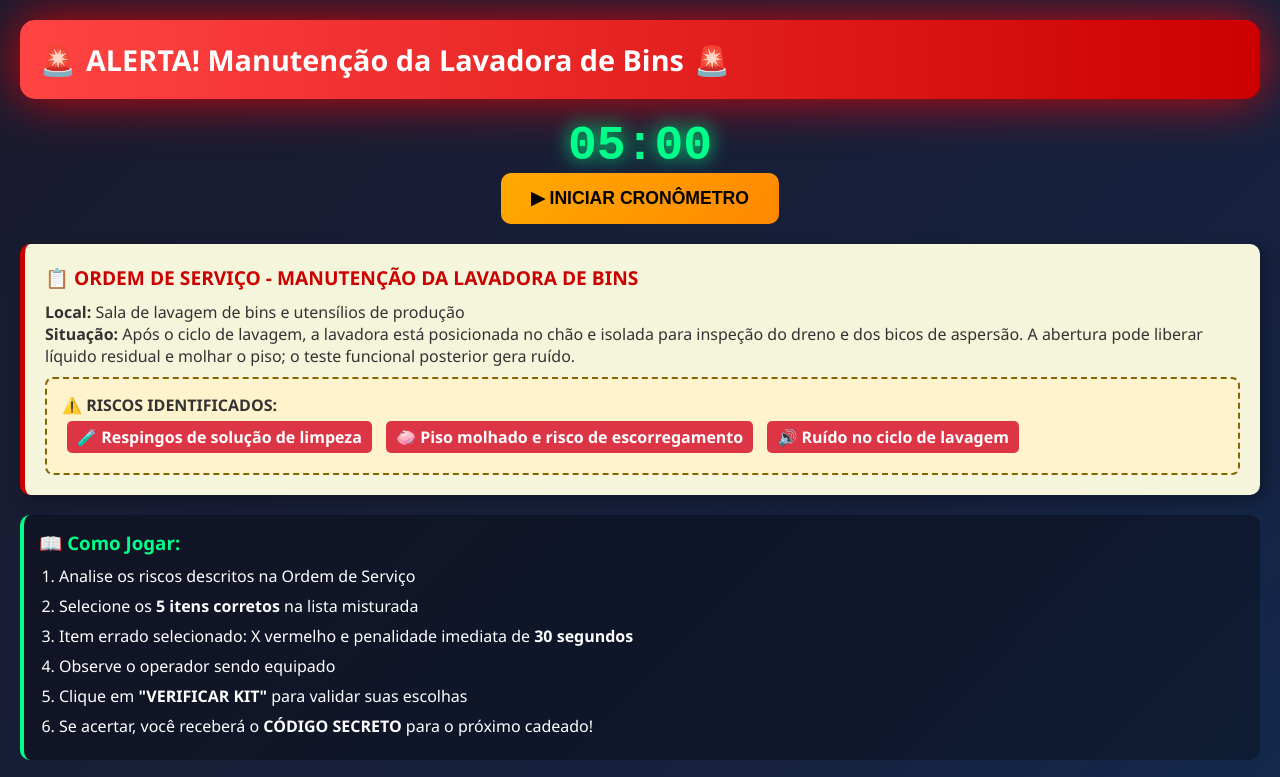
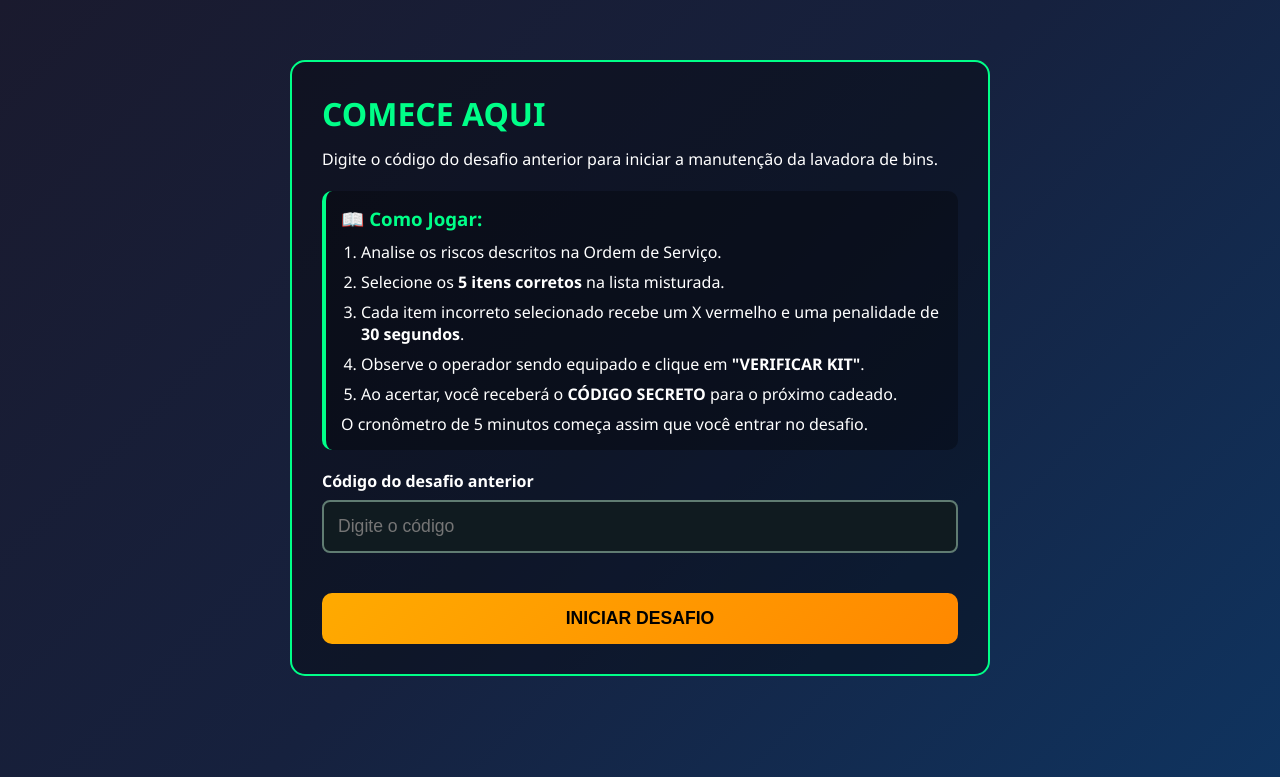
Before and after one commit to ServierDoBrasil/SIPAT-2026, a plain HTML site: page Desafio_kit_protecao_epis.html in a window 1280 px wide. Shown: the top 777 px of the page. Drawn offline with Linux system fonts and the light colour scheme.

Commit message:
Comitando
Comitando

```diff
--- a/Desafio_kit_protecao_epis.html
+++ b/Desafio_kit_protecao_epis.html
@@ -24,6 +24,54 @@
             margin: 0 auto;
             padding: 20px;
         }
+
+        .entry-screen {
+            max-width: 700px;
+            margin: 40px auto;
+            padding: 30px;
+            background: rgba(0,0,0,0.35);
+            border: 2px solid #00ff88;
+            border-radius: 15px;
+        }
+
+        .entry-screen h1 {
+            color: #00ff88;
+            margin-bottom: 12px;
+        }
+
+        .entry-screen > p {
+            margin-bottom: 20px;
+            line-height: 1.5;
+        }
+
+        .entry-form label {
+            display: block;
+            margin-bottom: 8px;
+            font-weight: bold;
+        }
+
+        .entry-form input {
+            width: 100%;
+            padding: 14px;
+            border: 2px solid #607c72;
+            border-radius: 8px;
+            background: #101b20;
+            color: #fff;
+            font-size: 1.1rem;
+        }
+
+        .entry-form input:focus-visible {
+            outline: 2px solid #00ff88;
+            outline-offset: 2px;
+        }
+
+        .entry-error {
+            min-height: 1.5em;
+            margin: 8px 0;
+            color: #ff8585;
+        }
+
+        .entry-form .btn { width: 100%; }
 
         #gameScreen[hidden] {
             display: none;
@@ -502,7 +550,31 @@
     </style>
 </head>
 <body>
-    <div class="container" id="gameScreen">
+    <main class="container" id="entryScreen">
+        <div class="entry-screen">
+            <h1>COMECE AQUI</h1>
+            <p>Digite o código do desafio anterior para iniciar a manutenção da lavadora de bins.</p>
+            <div class="instructions">
+                <h3>📖 Como Jogar:</h3>
+                <ol>
+                    <li>Analise os riscos descritos na Ordem de Serviço.</li>
+                    <li>Selecione os <strong>5 itens corretos</strong> na lista misturada.</li>
+                    <li>Cada item incorreto selecionado recebe um X vermelho e uma penalidade de <strong>30 segundos</strong>.</li>
+                    <li>Observe o operador sendo equipado e clique em <strong>"VERIFICAR KIT"</strong>.</li>
+                    <li>Ao acertar, você receberá o <strong>CÓDIGO SECRETO</strong> para o próximo cadeado.</li>
+                </ol>
+                <p>O cronômetro de 5 minutos começa assim que você entrar no desafio.</p>
+            </div>
+            <form class="entry-form" id="entryForm" novalidate>
+                <label for="accessCode">Código do desafio anterior</label>
+                <input id="accessCode" type="text" autocomplete="off" placeholder="Digite o código" required>
+                <p class="entry-error" id="accessError" role="status" aria-live="polite"></p>
+                <button class="btn btn-start" type="submit">INICIAR DESAFIO</button>
+            </form>
+        </div>
+    </main>
+
+    <div class="container" id="gameScreen" hidden>
         <!-- Cabeçalho de Alerta -->
         <div class="alert-header">
             <h1>
@@ -515,7 +587,6 @@
         <!-- Timer -->
         <div class="timer-container">
             <div class="timer" id="timer">05:00</div>
-            <button class="btn btn-start" id="startBtn" onclick="startTimer()">▶ INICIAR CRONÔMETRO</button>
         </div>
 
         <!-- Ordem de Serviço -->
@@ -531,19 +602,6 @@
                     <span>🔊 Ruído no ciclo de lavagem</span>
                 </div>
             </div>
-        </div>
-
-        <!-- Instruções -->
-        <div class="instructions">
-            <h3>📖 Como Jogar:</h3>
-            <ol>
-                <li>Analise os riscos descritos na Ordem de Serviço</li>
-                <li>Selecione os <strong>5 itens corretos</strong> na lista misturada</li>
-                <li>Item errado selecionado: X vermelho e penalidade imediata de <strong>30 segundos</strong></li>
-                <li>Observe o operador sendo equipado</li>
-                <li>Clique em <strong>"VERIFICAR KIT"</strong> para validar suas escolhas</li>
-                <li>Se acertar, você receberá o <strong>CÓDIGO SECRETO</strong> para o próximo cadeado!</li>
-            </ol>
         </div>
 
         <!-- Área do Jogo -->
@@ -856,6 +914,7 @@
         let timerInterval = null;
         let timeRemaining = 300; // 5 minutos em segundos
         let gameStarted = false;
+        const CODIGO_ACESSO = '79742';
 
         const riskProfile = {
             correctEpis: ['protetor', 'oculos', 'luvas', 'botas', 'avental'],
@@ -870,11 +929,30 @@
         const correctEpis = new Set(riskProfile.correctEpis);
         const codeMap = riskProfile.codeMap;
 
+        document.getElementById('entryForm').addEventListener('submit', function(event) {
+            event.preventDefault();
+            const input = document.getElementById('accessCode');
+            const error = document.getElementById('accessError');
+            if (input.value.trim().toLowerCase() !== CODIGO_ACESSO.toLowerCase()) {
+                error.textContent = input.value.trim() ? 'Código incorreto. Confira a pista do desafio anterior.' : 'Informe o código do desafio anterior.';
+                input.setAttribute('aria-invalid', 'true');
+                input.focus();
+                return;
+            }
+            document.getElementById('entryScreen').hidden = true;
+            document.getElementById('gameScreen').hidden = false;
+            startTimer();
+        });
+
+        document.getElementById('accessCode').addEventListener('input', function() {
+            document.getElementById('accessError').textContent = '';
+            this.removeAttribute('aria-invalid');
+        });
+
         // Função para iniciar o timer
         function startTimer() {
             if (gameStarted) return;
             gameStarted = true;
-            document.getElementById('startBtn').style.display = 'none';
 
             timerInterval = setInterval(() => {
                 timeRemaining--;
@@ -1044,10 +1122,10 @@
             document.getElementById('counter').textContent = '0';
             document.getElementById('timer').textContent = '05:00';
             document.getElementById('timer').classList.remove('warning', 'danger');
-            document.getElementById('startBtn').style.display = 'inline-block';
 
             // Fechar modal se aberto
             closeModal();
+            startTimer();
         }
 
         // Fechar modal ao clicar fora
```
Also changed, not shown: Desafio_computador_superaquecido.html (+2 -0 lines).
